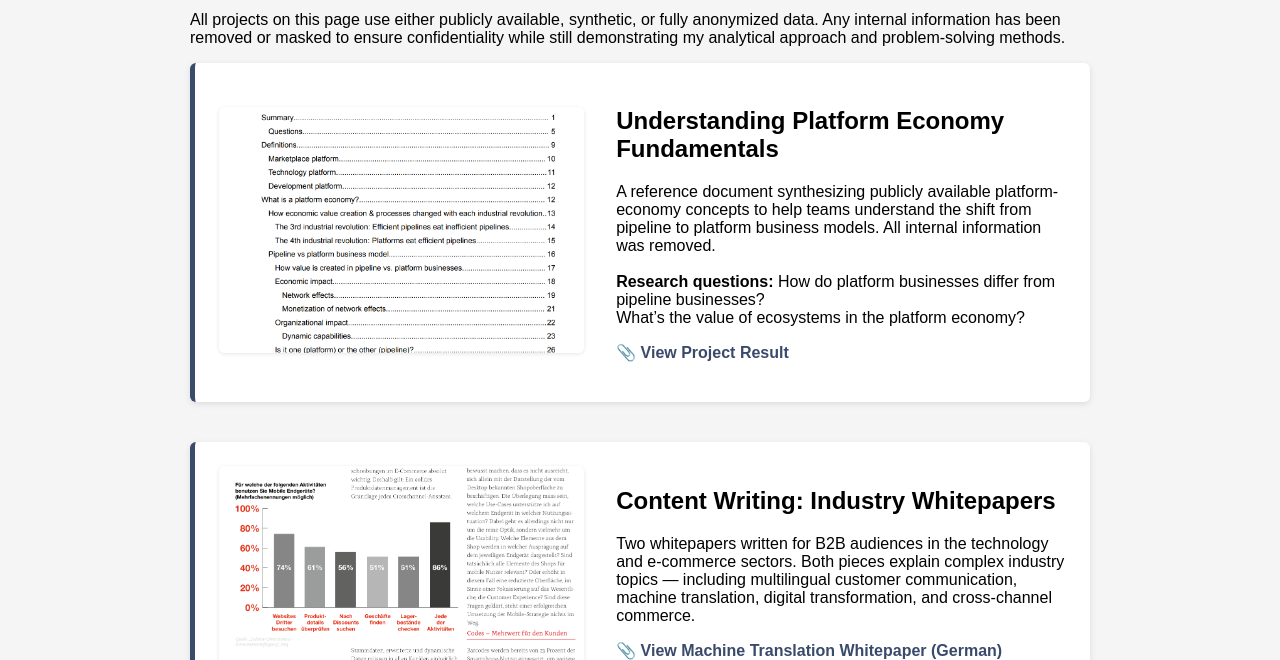
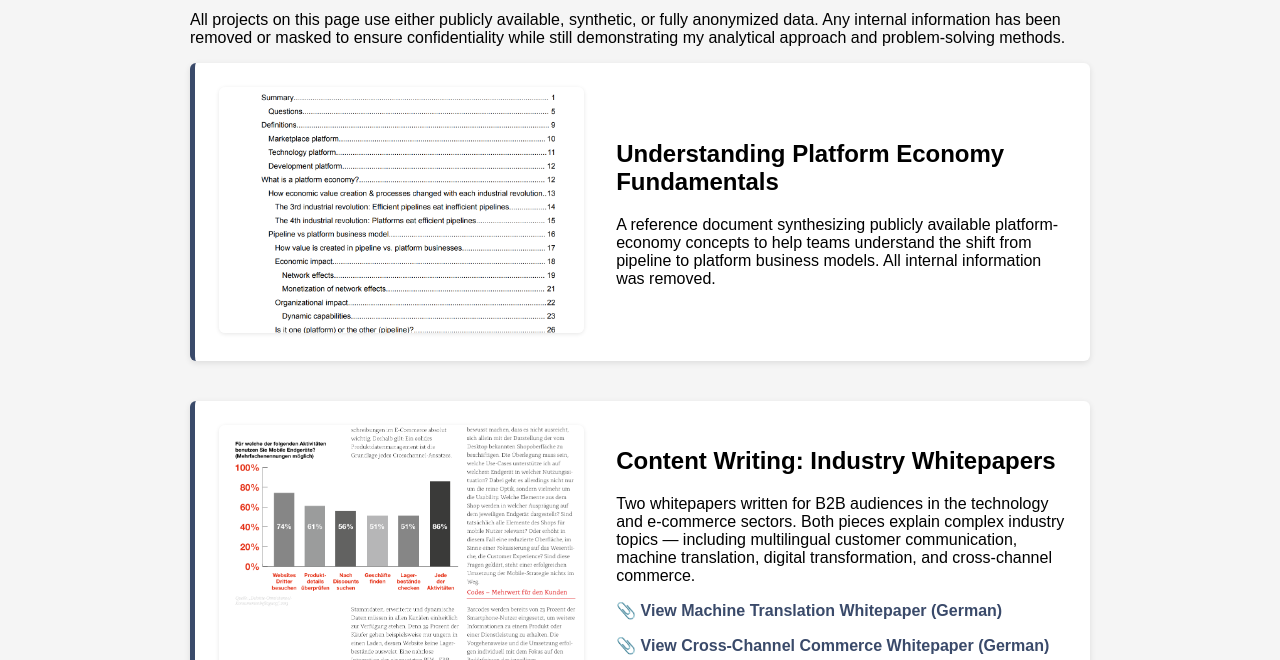
Before and after one commit to kromer52/connecting-insights, a website: page projects.html in a window 1280 px wide. Shown: the part 140-800 px from the top of the page. Drawn offline with Linux system fonts and the light colour scheme.

Commit message:
update projects

```diff
--- a/projects.html
+++ b/projects.html
@@ -33,9 +33,7 @@
       <div class="project-info">
         <h2 id="platform-economy">Understanding Platform Economy Fundamentals</h2>
         <p class="project-description">
-          A reference document synthesizing publicly available platform-economy concepts to help teams understand the shift from pipeline to platform business models. All internal information was removed.<br><br><strong>Research questions:</strong> How do platform businesses differ from pipeline businesses?
-<br>What’s the value of ecosystems in the platform economy?
-        <a class="project-link" href="platform-economy.pdf" target="_blank">📎 View Project Result</a>
+          A reference document synthesizing publicly available platform-economy concepts to help teams understand the shift from pipeline to platform business models. All internal information was removed.</p>
       </div>
   </div>
 <!-- PROJECT 2 -->
```
